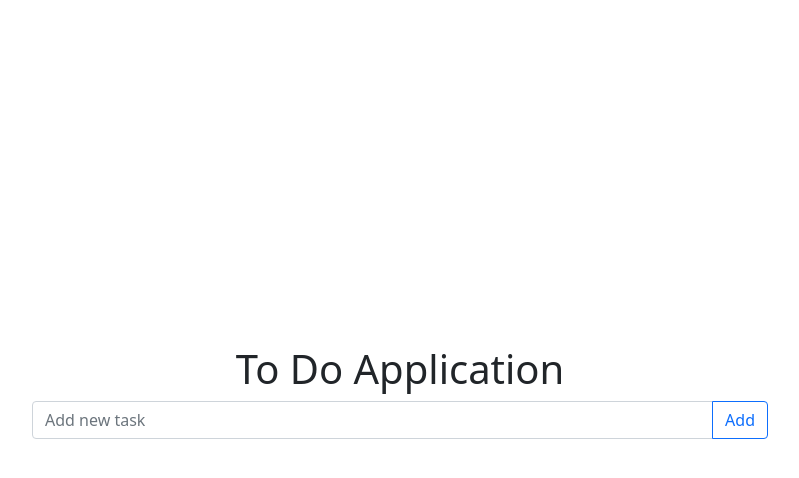
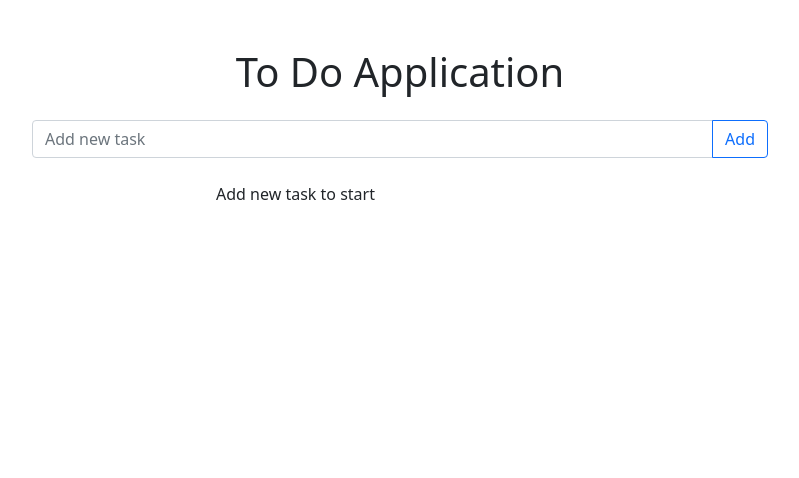
Before and after one commit to aytan97/ToDo-list, a plain HTML site: page index.html in a window 1280 px wide. Shown: the whole page, without its empty margins (240-1039 px from the left). Drawn offline with nearby package versions, Linux system fonts and the light colour scheme.

Commit message:
design changed

```diff
--- a/index.html
+++ b/index.html
@@ -11,18 +11,18 @@
       rel="stylesheet"
       href="https://cdnjs.cloudflare.com/ajax/libs/font-awesome/5.15.2/css/all.min.css"
     />
-    <title>Hello, world!</title>
+    <title>To Do List</title>
   </head>
-  <body class="d-flex vw-100 vh-100 align-items-center justify-content-center">
+  <body class="d-flex vw-100  align-items-center justify-content-center">
     <div class="container">
         <div class="row">
-            <div class="col-lg-8 offset-lg-2">
-                <h1 class="text-center">To Do Application</h1>
-                        <div class="input-group mb-3">
-                            <input type="text" class="form-control addTaskValue" placeholder="Add new task" >
+            <div class="col-lg-8 offset-lg-2 pt-5">
+                <h1 class="text-center mb-4">To Do Application</h1>
+                        <div class="input-group mb-4">
+                            <input type="text" class="form-control add-task-value" placeholder="Add new task" >
                             <button id="addBtn" class="btn btn-outline-primary" type="button">Add</button>
                         </div>
-                        <div class="tasksBlock">
+                        <div class="tasksBlock col-md-6 offset-md-3">   Add new task to start
                         </div>
             </div>
         </div>
```
